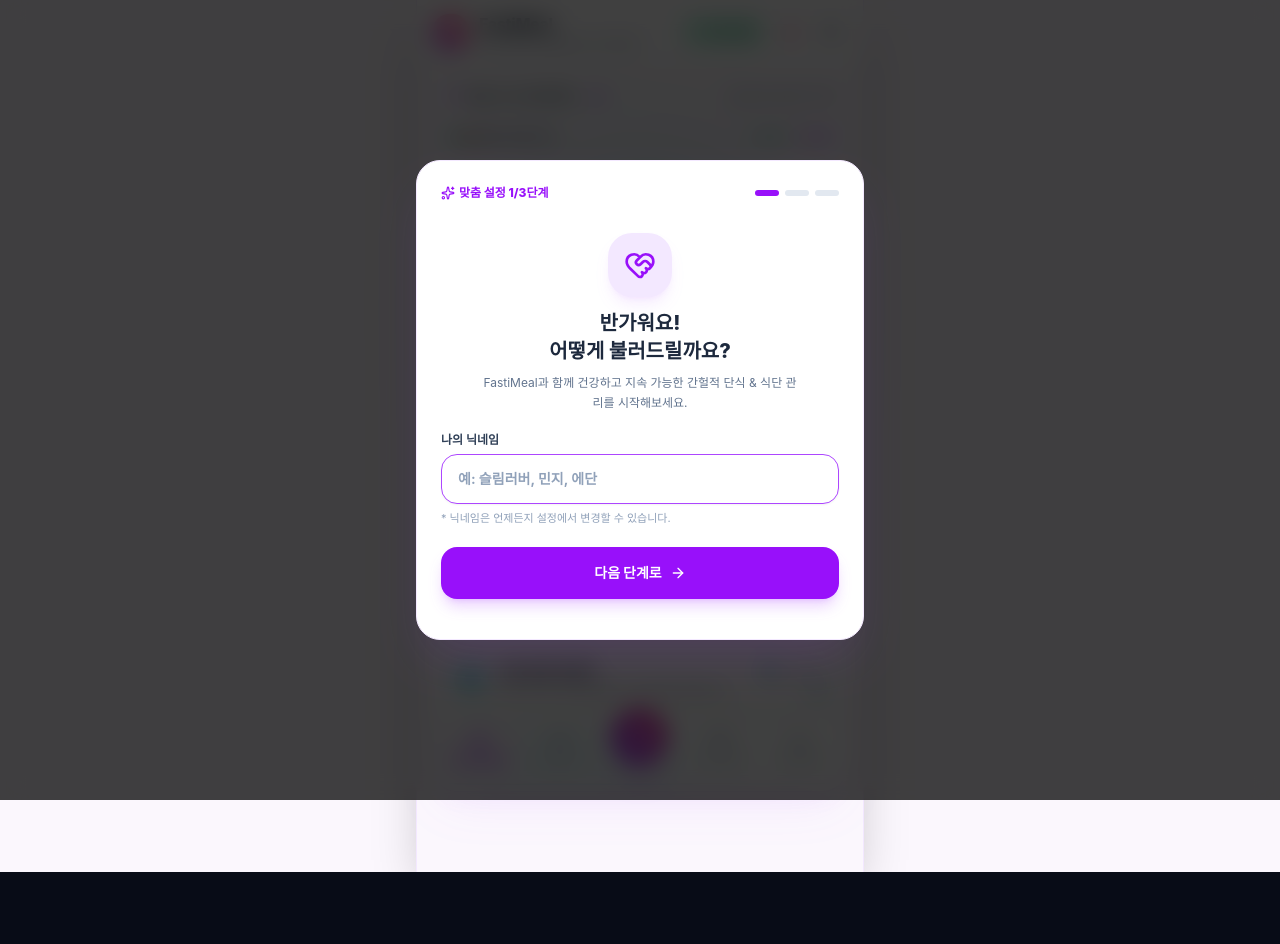
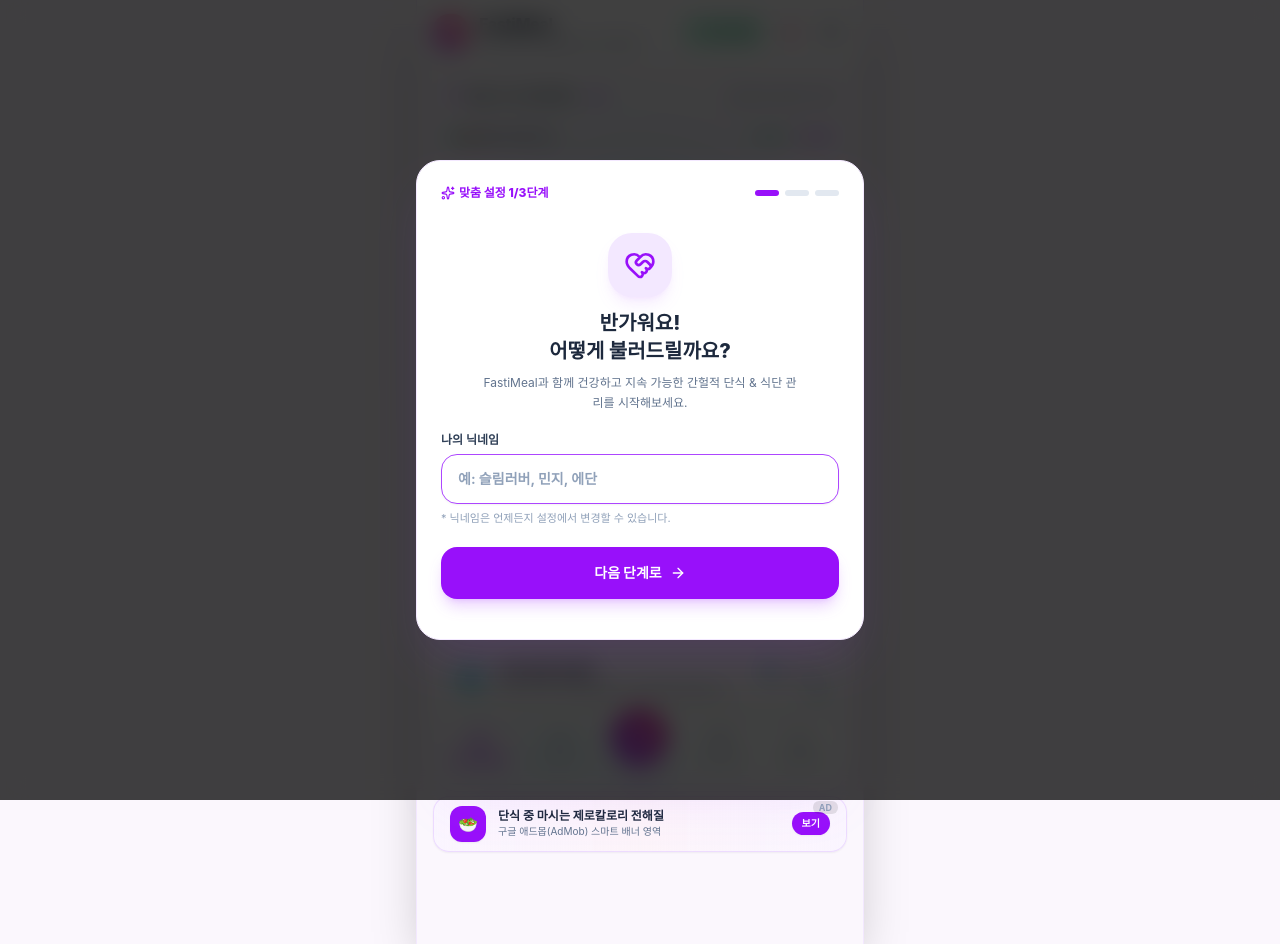
Before and after one commit to jaekeunbaik/fastimeal-ai, a React (Vite) app: page / in a window 1280 px wide. Before the commit the page ends 872 px from the top, so only its background shows below. Built offline with nearby package versions, Linux system fonts and the light colour scheme.

Commit message:
feat: Integrate Google AdMob smart banner and monetization architecture

```diff
--- a/src/App.tsx
+++ b/src/App.tsx
@@ -13,6 +13,7 @@ import { BodyCalendarView } from './components/calendar/BodyCalendarView';
 import { SettingsModal } from './components/settings/SettingsModal';
 import { ThemeSelectorModal } from './components/theme/ThemeSelectorModal';
 import { OnboardingModal } from './components/onboarding/OnboardingModal';
+import { AdBanner } from './components/ads/AdBanner';
 
 import { useFastingTimer } from './hooks/useFastingTimer';
 import { StorageService } from './services/storageService';
@@ -229,6 +230,11 @@ export function App() {
           )}
         </main>
 
+        {/* Smart Monetization Ad Banner */}
+        <div className="w-full pb-2">
+          <AdBanner currentTheme={currentTheme} position="bottom" />
+        </div>
+
         {/* Bottom Navigation with Floating Camera Action */}
         <BottomNavigation
           currentTab={currentTab}
--- /dev/null
+++ b/src/components/ads/AdBanner.tsx
@@ -0,0 +1,49 @@
+import React from 'react';
+import { AppTheme } from '../types';
+
+interface AdBannerProps {
+  currentTheme?: AppTheme;
+  position?: 'bottom' | 'inline';
+}
+
+export const AdBanner: React.FC<AdBannerProps> = ({
+  currentTheme = 'pastel',
+  position = 'bottom',
+}) => {
+  const isLight = currentTheme !== 'dark';
+
+  return (
+    <div className={`w-full max-w-md mx-auto px-4 ${position === 'bottom' ? 'py-1' : 'py-2.5'}`}>
+      <div className={`w-full h-14 rounded-2xl border flex items-center justify-between px-4 transition-all relative overflow-hidden group cursor-pointer ${
+        isLight
+          ? 'bg-gradient-to-r from-purple-50/90 via-pink-50/60 to-purple-50/90 border-purple-200/80 shadow-xs'
+          : 'bg-gradient-to-r from-blue-950/40 via-purple-950/30 to-blue-950/40 border-white/10 shadow-md'
+      }`}>
+        {/* Ad Tag Badge */}
+        <span className="absolute top-1 right-2 text-[9px] font-bold px-1.5 py-0.2 rounded-md bg-black/10 dark:bg-white/10 text-slate-400">
+          AD
+        </span>
+
+        {/* Ad Content Demo */}
+        <div className="flex items-center space-x-3">
+          <div className="w-9 h-9 rounded-xl bg-purple-600 text-white flex items-center justify-center text-base shadow-xs shrink-0">
+            🥗
+          </div>
+          <div className="flex flex-col">
+            <span className="text-xs font-bold text-slate-800 dark:text-slate-100 truncate max-w-[210px]">
+              단식 중 마시는 제로칼로리 전해질
+            </span>
+            <span className="text-[10px] text-slate-500 dark:text-slate-400">
+              구글 애드몹(AdMob) 스마트 배너 영역
+            </span>
+          </div>
+        </div>
+
+        {/* CTA Button */}
+        <div className="px-2.5 py-1 rounded-xl bg-purple-600 hover:bg-purple-500 text-white text-[10px] font-extrabold shadow-xs shrink-0">
+          보기
+        </div>
+      </div>
+    </div>
+  );
+};
--- /dev/null
+++ b/src/services/adMobService.ts
@@ -0,0 +1,32 @@
+/**
+ * Google AdMob 광고 관리 서비스
+ * Google Play 배포 시 실제 AdMob Banner ID 및 Interstitial ID로 연동됩니다.
+ */
+export const AdMobService = {
+  // Google AdMob 공식 테스트 Unit ID
+  BANNER_AD_UNIT_ID: 'ca-app-pub-3940256099942544/6300978111', // Android Test Banner
+  INTERSTITIAL_AD_UNIT_ID: 'ca-app-pub-3940256099942544/1033173712', // Android Test Interstitial
+
+  isInitialized: false,
+
+  async initialize() {
+    try {
+      this.isInitialized = true;
+      console.log('[AdMob] Initialized successfully');
+    } catch (e) {
+      console.warn('[AdMob] Init skipped (web environment)', e);
+    }
+  },
+
+  /**
+   * 단식 완주 축하 또는 식단 사진 저장 시 고단가 전면 광고(Interstitial) 호출
+   */
+  async showInterstitialAd(): Promise<void> {
+    try {
+      console.log('[AdMob] Triggered Interstitial Ad');
+      // 네이티브 앱 환경에서 AdMob.showInterstitial() 호출
+    } catch (e) {
+      console.warn('[AdMob] Interstitial failed/skipped', e);
+    }
+  },
+};
```
